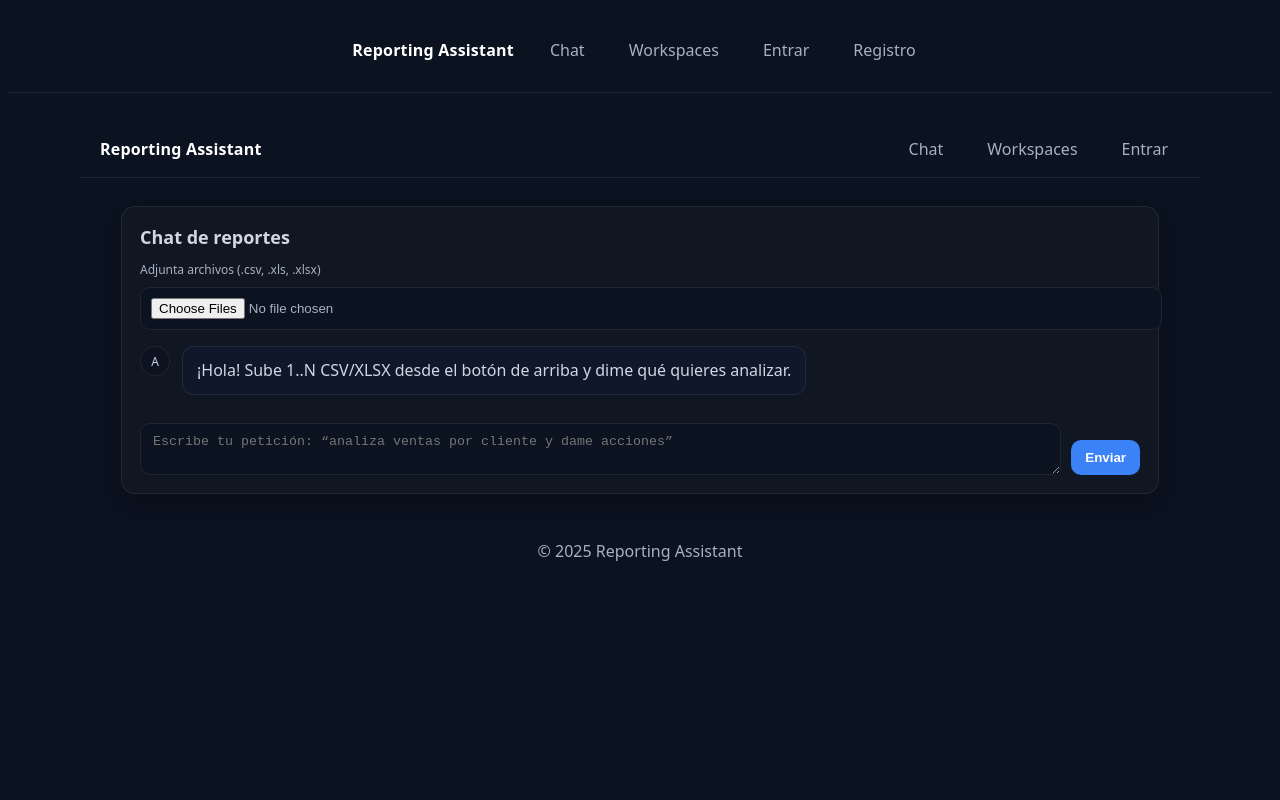
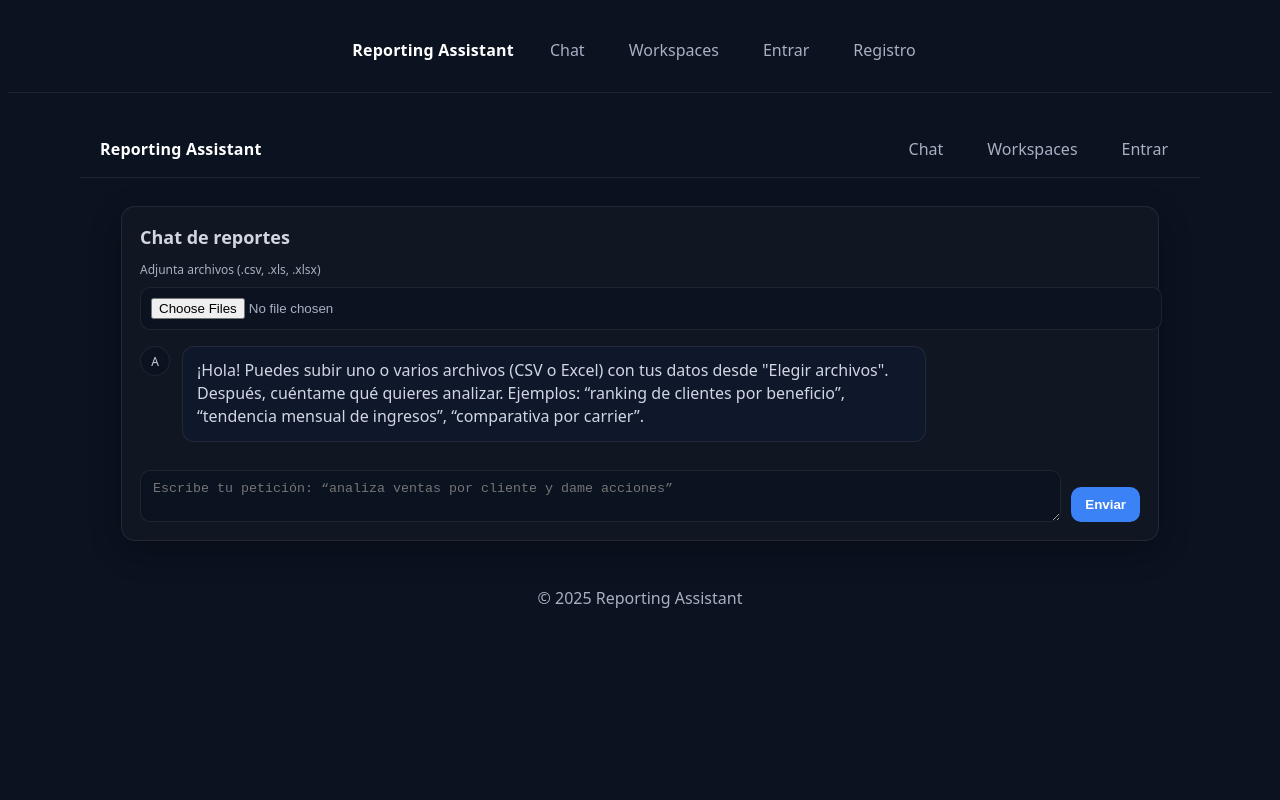
Before and after one commit to dsala1/reporting-assistant-starter, a Next.js app: page /chat in a window 1280 px wide. Shown: the top 800 px of the page. Built offline with nearby package versions, Linux system fonts and the light colour scheme.

Commit message:
Update page.js

```diff
--- a/app/chat/page.js
+++ b/app/chat/page.js
@@ -11,7 +11,9 @@ export default function ChatPage() {
     {
       role: 'assistant',
       content:
-        '¡Hola! Sube 1..N CSV/XLSX desde el botón de arriba y dime qué quieres analizar.',
+        '¡Hola! Puedes subir uno o varios archivos (CSV o Excel) con tus datos desde "Elegir archivos". ' +
+  'Después, cuéntame qué quieres analizar. ' +
+  'Ejemplos: “ranking de clientes por beneficio”, “tendencia mensual de ingresos”, “comparativa por carrier”.'
     },
   ]);
   const [input, setInput] = useState('');
```
